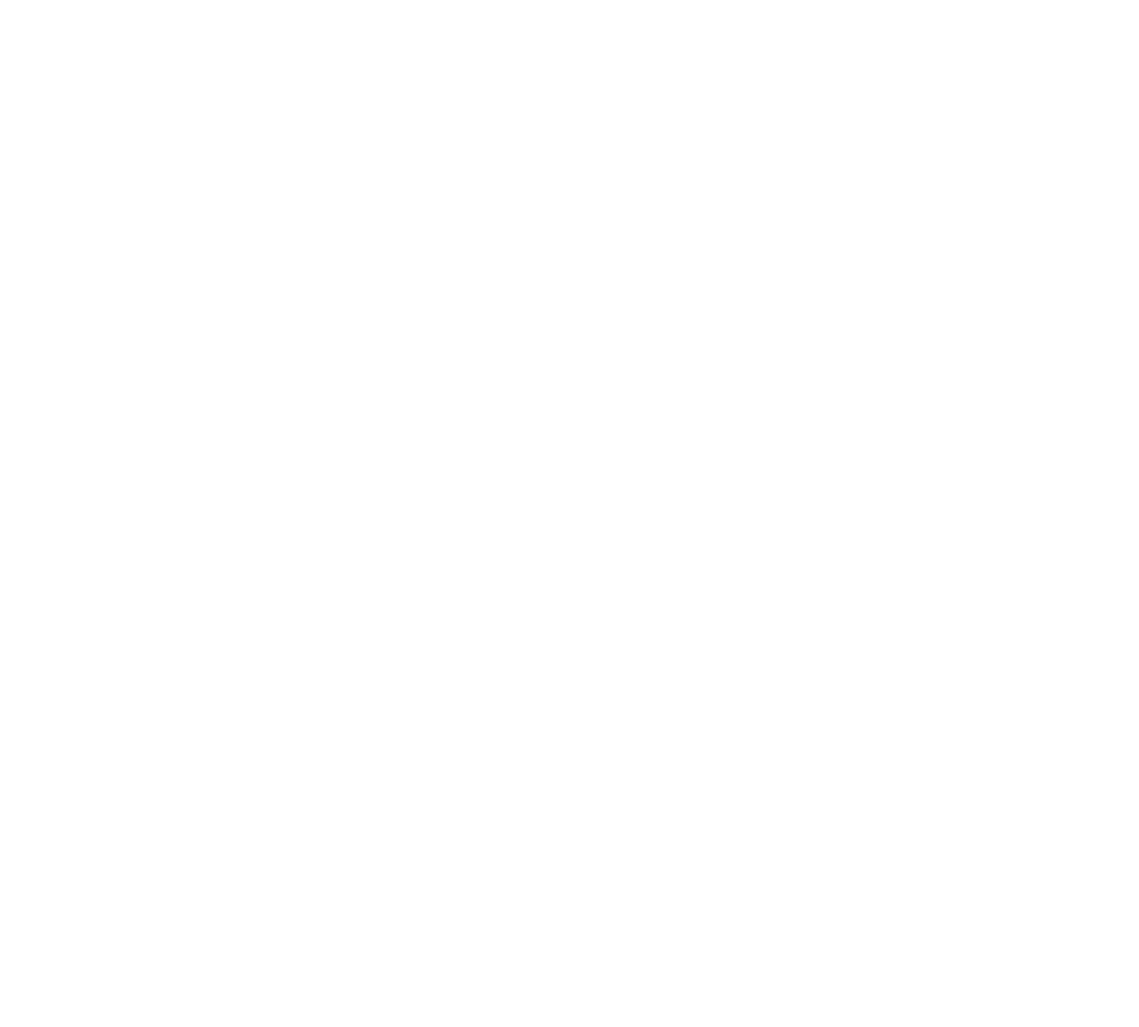
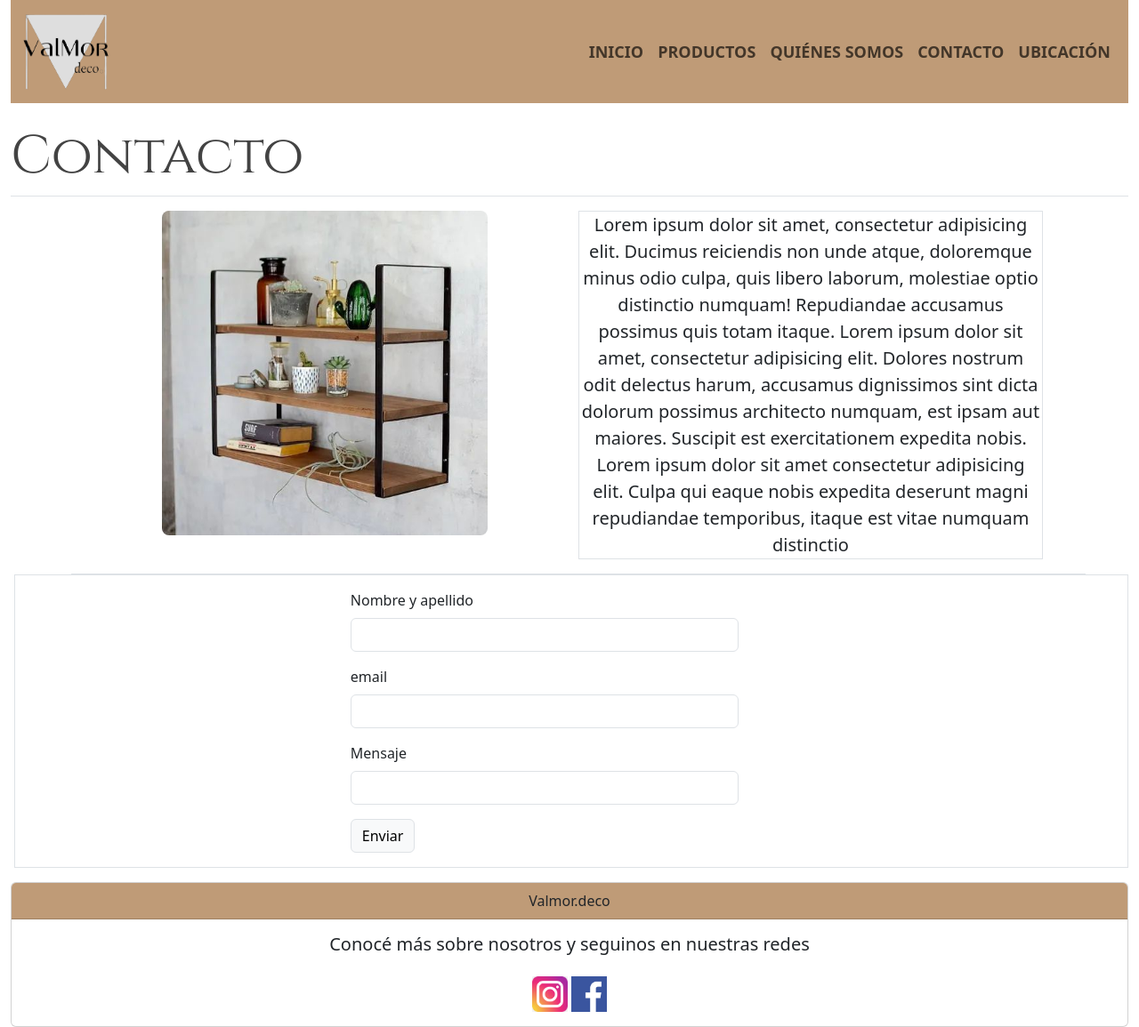
Before and after one commit to Nati92mazzeo/preentrega2mazzeoo, a plain HTML site: page html/contacto.html in a window 1280 px wide. Shown: the whole page at 89% size. Before the commit the page ends 800 px from the top, so only its background shows below. Drawn offline with nearby package versions, Linux system fonts and the light colour scheme; a web font is replaced by a local one.

Commit message:
contacto

```diff
--- a/css/estilo.css
+++ b/css/estilo.css
@@ -93,3 +93,21 @@
     color: #434343;
     font-family: system-ui, -apple-system, BlinkMacSystemFont, 'Segoe UI', Roboto, Oxygen, Ubuntu, Cantarell, 'Open Sans', 'Helvetica Neue', sans-serif;
 }
+.contacto {
+    width: 70%;
+    height: 70%;
+    border-radius: 8px;
+}
+
+.input {
+    width: 50%;
+}
+
+.formulario {
+    padding-left: 30%;
+}
+.quienesomos {
+    width: 150%;
+    height: 150%;
+    border-radius: 8px;
+}
--- a/html/contacto.html
+++ b/html/contacto.html
@@ -0,0 +1,113 @@
+<!DOCTYPE html>
+<html lang="es">
+
+<head>
+    <meta charset="UTF-8">
+    <meta http-equiv="X-UA-Compatible" content="IE=edge">
+    <meta name="viewport" content="width=device-width, initial-scale=1.0">
+    <title>Organizá y decorá tu espacio</title>
+    <link href="https://cdn.jsdelivr.net/npm/bootstrap@5.3.0-alpha1/dist/css/bootstrap.min.css" rel="stylesheet"
+        integrity="sha384-GLhlTQ8iRABdZLl6O3oVMWSktQOp6b7In1Zl3/Jr59b6EGGoI1aFkw7cmDA6j6gD" crossorigin="anonymous">
+    <link rel="stylesheet" href="../css/estilo.css">
+</head>
+
+<body class="container-fluid">
+
+    <header class="colorheader">
+        <nav class="navbar navbar-expand-lg">
+            <div class="container-fluid">
+                <a class="navbar-brand" href="../index.html"><img class="imagenlogo"
+                        src="../Imagenes/Fabriher__3_-removebg-preview.png" alt="logo valmor"></a>
+                <button class="navbar-toggler" type="button" data-bs-toggle="collapse" data-bs-target="#navbarNav"
+                    aria-controls="navbarNav" aria-expanded="false" aria-label="Toggle navigation">
+                    <span class="navbar-toggler-icon"></span>
+                </button>
+                <div class="collapse navbar-collapse" id="navbarNav">
+                    <ul class="navbar-nav ms-auto">
+                        <li class="nav-item">
+                            <a class="nav-link" aria-current="page" href="../index.html">INICIO</a>
+                        </li>
+                        <li class="nav-item">
+                            <a class="nav-link" href="productos.html">PRODUCTOS</a>
+                        </li>
+                        <li class="nav-item">
+                            <a class="nav-link" href="quienessomos.html">QUIÉNES SOMOS</a>
+                        </li>
+                        <li class="nav-item">
+                            <a class="nav-link" href="contacto.html">CONTACTO</a>
+                        </li>
+                        <li class="nav-item">
+                            <a class="nav-link" href="ubicacion.html">UBICACIÓN</a>
+                        </li>
+                    </ul>
+                </div>
+            </div>
+        </nav>
+    </header>
+
+    <div class=" border-bottom mt-4 mb-1">
+        <h1>Contacto</h1>
+    </div>
+
+    <div class="container text-center row mt-3 ms-auto me-5 border-bottom">
+        <div class="row align-items-start">
+            <div class="col-xl-6 col-md-12 col-sm-12 col-xs-12">
+                <img class="img-fluid contacto mb-3" src="../Imagenes/ejemplo4.jpg" alt="contacto">
+
+            </div>
+            <div class="col-xl-6 col-md-12 col-sm-12 col-xs-12">
+                <p class="border parrafo">Lorem ipsum dolor sit amet, consectetur adipisicing elit. Ducimus reiciendis
+                    non unde
+                    atque,
+                    doloremque minus odio culpa, quis libero laborum, molestiae optio distinctio numquam! Repudiandae
+                    accusamus possimus quis totam itaque. Lorem ipsum dolor sit amet, consectetur adipisicing elit.
+                    Dolores nostrum odit delectus harum, accusamus dignissimos sint dicta dolorum possimus architecto
+                    numquam, est ipsam aut maiores. Suscipit est exercitationem expedita nobis. Lorem ipsum dolor sit
+                    amet consectetur adipisicing elit. Culpa qui eaque nobis expedita deserunt magni repudiandae
+                    temporibus, itaque est vitae numquam distinctio </p>
+            </div>
+        </div>
+    </div>
+
+    <form class="ms-1 mb-3 pb-3 pt-3 border formulario">
+        <div class="mb-3">
+            <label for="exampleInputEmail1" class="form-label">Nombre y apellido</label>
+            <input type="email" class="form-control input" id="exampleInputEmail1" aria-describedby="emailHelp">
+        </div>
+        <div class="mb-3">
+            <label for="exampleInputPassword1" class="form-label">email</label>
+            <input type="password" class="form-control input" id="exampleInputPassword1">
+        </div>
+        <div class="mb-3">
+            <label for="exampleInputEmail1" class="form-label">Mensaje</label>
+            <input type="email" class="form-control input" id="exampleInputEmail1" aria-describedby="emailHelp">
+        </div>
+        <button type="submit" class="btn btn-light border">Enviar</button>
+    </form>
+
+    <footer class="mt-3">
+        <div class="card text-center">
+            <div class="card-header h1div">
+                Valmor.deco
+            </div>
+            <div class="card-body">
+                <h5 class="card-title">Conocé más sobre nosotros y seguinos en nuestras redes</h5>
+            </div>
+            <div class="mb-3 text-center">
+
+                <a href="https://www.instagram.com/"><img class="ig" src="/Imagenes/logo ig 2.png"
+                        alt="logo instagram"></a>
+                <a href="https://www.facebook.com/"><img class="fb" src="/Imagenes/facebook.png"
+                        alt="logo facebook"></a>
+
+            </div>
+        </div>
+
+
+
+        <script src="https://cdn.jsdelivr.net/npm/bootstrap@5.3.0-alpha1/dist/js/bootstrap.bundle.min.js"
+            integrity="sha384-w76AqPfDkMBDXo30jS1Sgez6pr3x5MlQ1ZAGC+nuZB+EYdgRZgiwxhTBTkF7CXvN"
+            crossorigin="anonymous"></script>
+</body>
+
+</html>
```
Also changed, not shown: html/quienessomos.html (+103 -0 lines).
